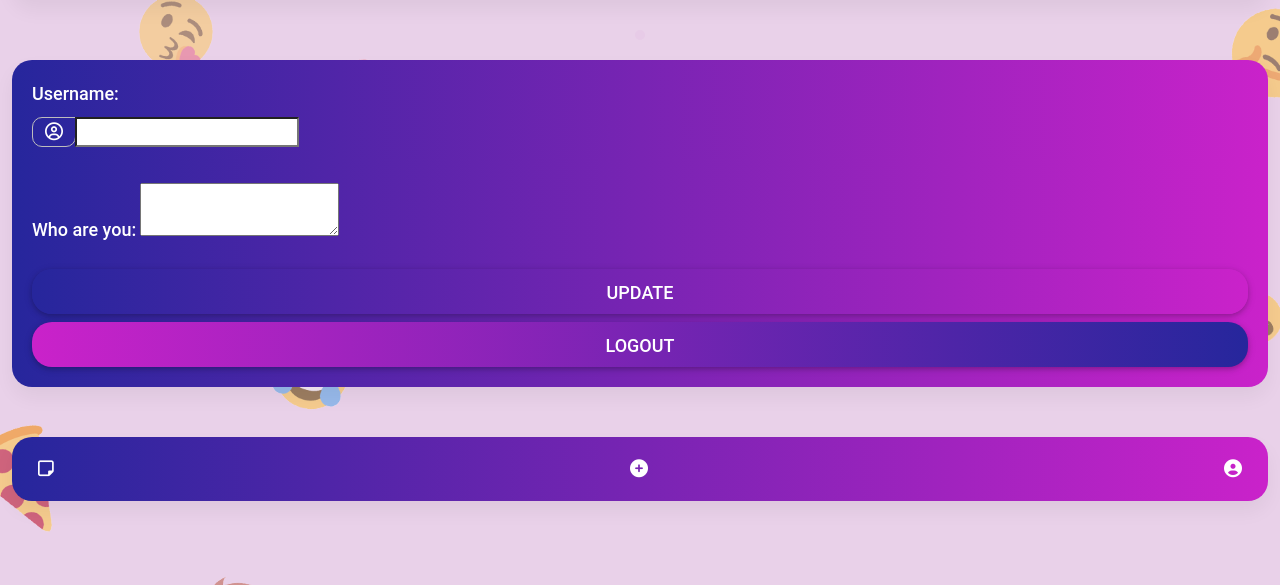
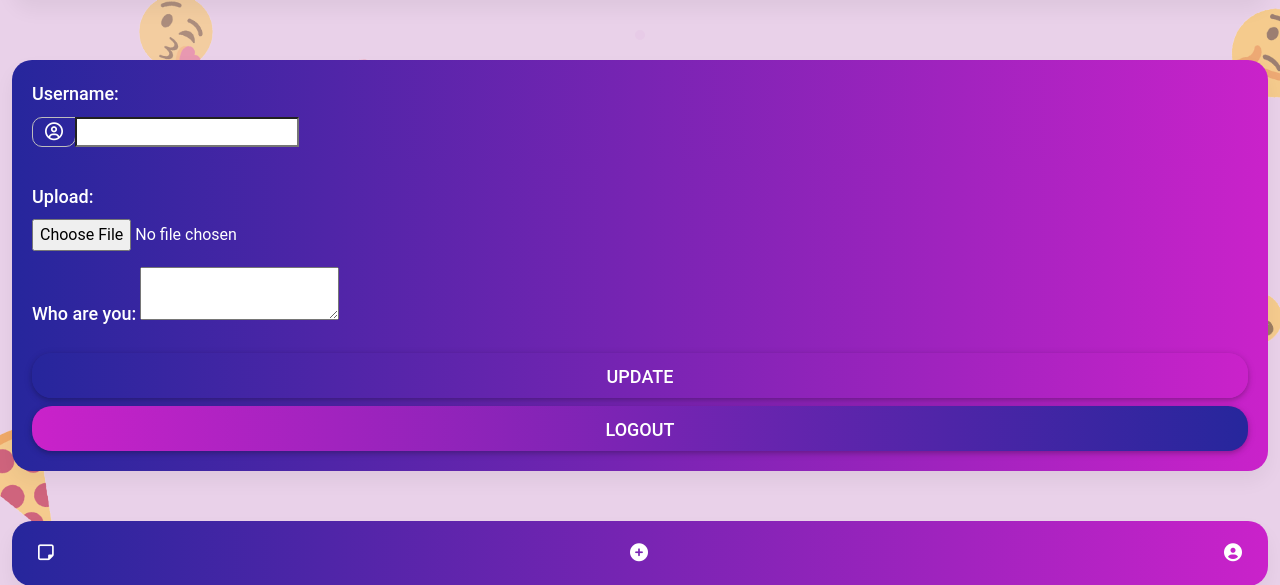
Before and after one commit to aybruhm/DRF_FetchAPI, a Django app: template note_frontend/templates/note_frontend/profile.html in a window 1280 px wide. Shown: the part 95-680 px from the top of the page. Run offline with Django 3.2, Linux system fonts and the light colour scheme; the template is opened without the code that fills it, so the values that code supplies are empty, except form fields; form fields are guessed from the names that the template uses; some libraries are stand-ins or nearby versions.

Commit message:
Update profile template

```diff
--- a/note_frontend/templates/note_frontend/profile.html
+++ b/note_frontend/templates/note_frontend/profile.html
@@ -31,6 +31,16 @@ a.btn {
     background-image: -webkit-gradient(linear, right top, left top, from(#ca22ca), to(#26269c));
     background-image: linear-gradient(to left, #26269c, #ca22ca);
 }
+
+div.upload-profile{
+   color: #fff !important;
+}
+
+div.upload-profile a{
+    color: #fff !important;
+    text-decoration: underline !important;
+    font-weight: 550;
+}
 </style>
 
 <main class="profile">
@@ -48,7 +58,7 @@ a.btn {
             <img src="{{ user.profile.profile_picture.url }}" alt="" class="rounded-circle img-responsive">
         </div>
         <div class="profile_card card">
-            <form class="row g-3 needs-validation edit_form" method="POST">
+            <form class="row g-3 needs-validation edit_form" method="POST" enctype="multipart/form-data">
                 {% csrf_token %}
 
                 <div class="col-md-12">
@@ -61,6 +71,18 @@ a.btn {
                         </span>
                         {{ u_form.username }}
                         <!-- <input type="text" value="Abram" class="form-control user_input" id="validationCustomUsername" aria-describedby="inputGroupPrepend" required=""> -->
+                    </div>
+                </div>
+
+                <div class="col-md-12">
+                    <div class="form-group">
+                        <label for="validationProfileUpload" class="form-label">
+                            Upload:
+                        </label> <br/>
+
+                        <div class="upload-profile">
+                            {{ p_form.profile_picture }}
+                        </div>
                     </div>
                 </div>
 
```
